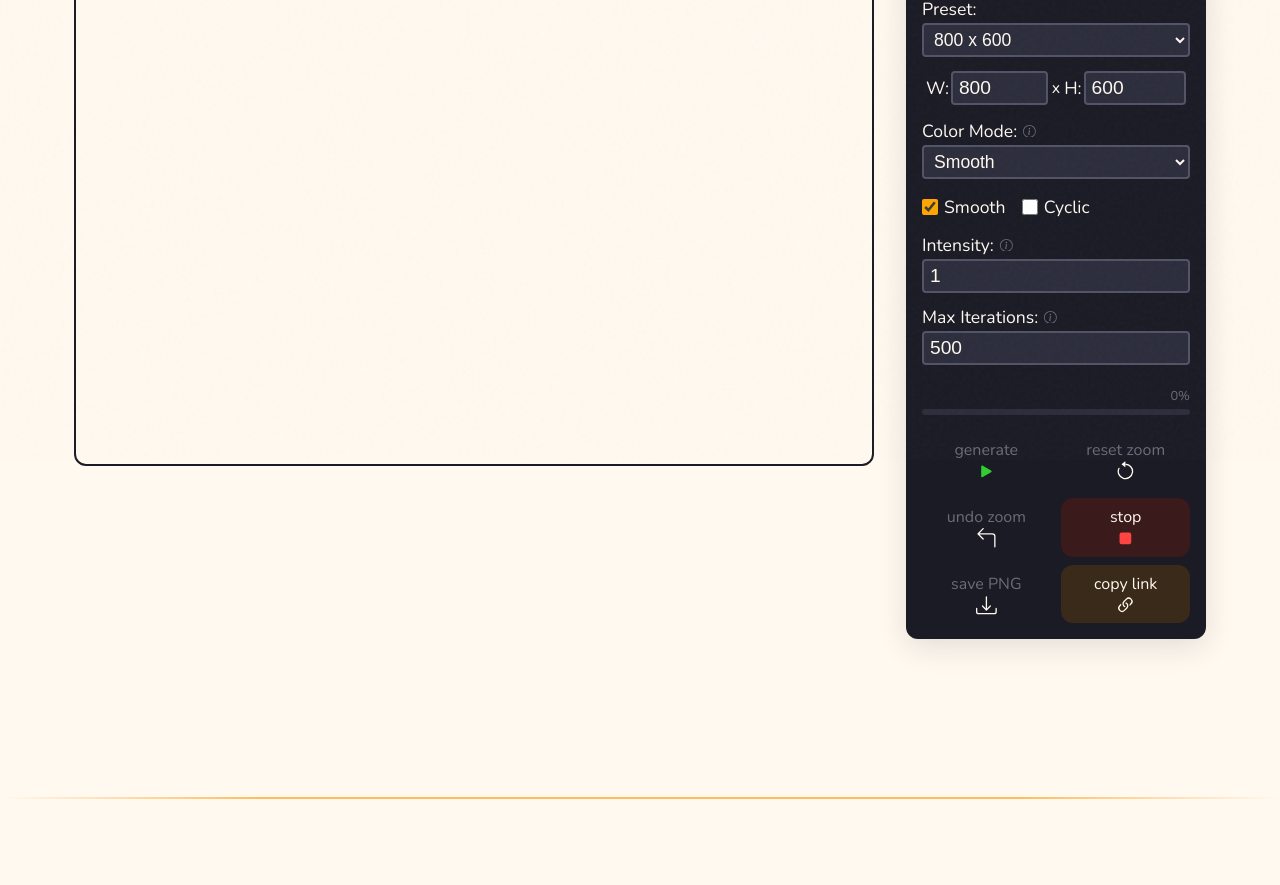
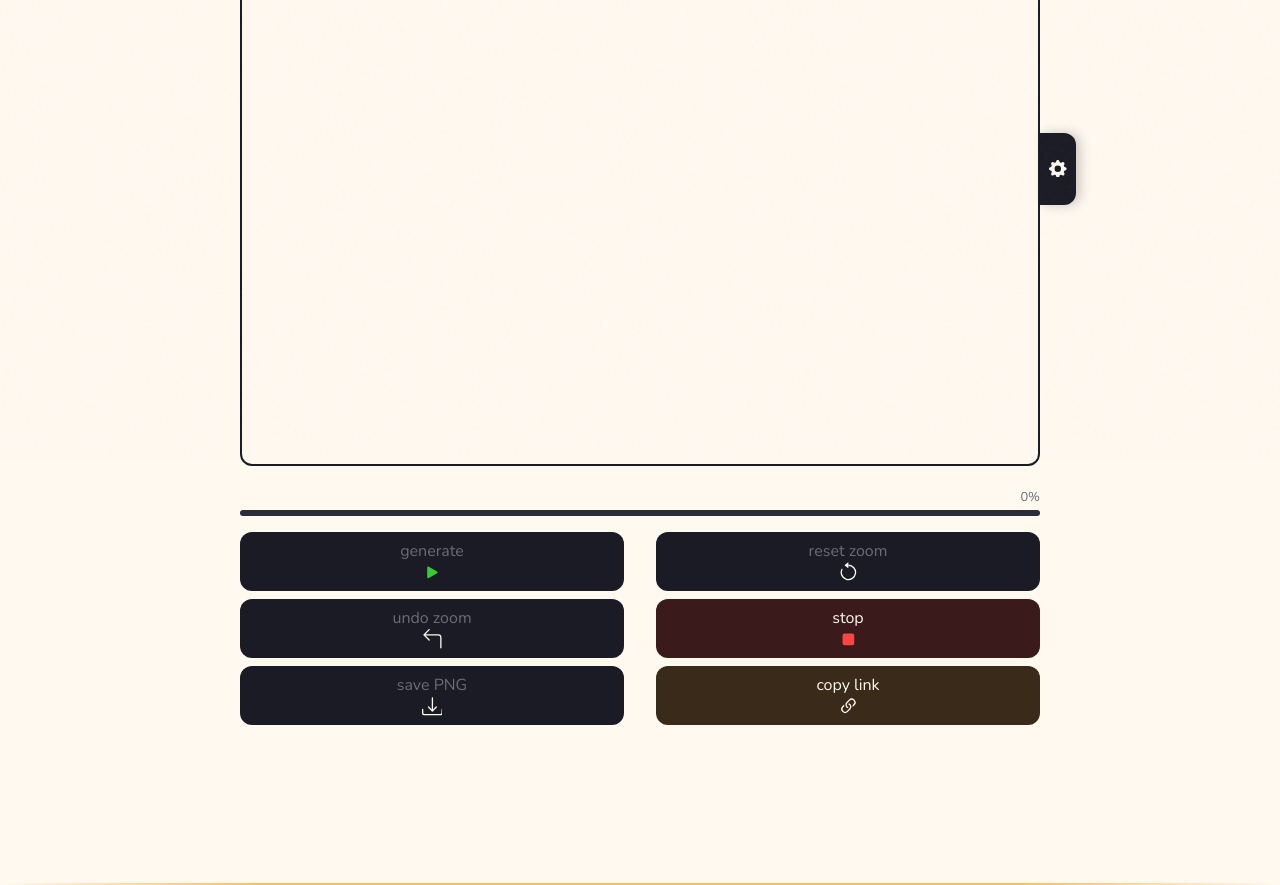
Before and after one commit to Septy2000/Portfolio-Website, a Next.js app: page /procedural-art-generator in a window 1280 px wide. Shown: the part 340-1225 px from the top of the page. Before the commit the page ends 1139 px from the top, so only its background shows below. Built offline with nearby package versions, Linux system fonts and the light colour scheme.

Commit message:
Menu adjustments

```diff
--- a/src/components/Sections/ProceduralArtGeneratorSections/ProceduralArtGeneratorSection/ParametersMenu/ParametersMenu.styled.tsx
+++ b/src/components/Sections/ProceduralArtGeneratorSections/ProceduralArtGeneratorSection/ParametersMenu/ParametersMenu.styled.tsx
@@ -39,6 +39,17 @@ export const Container = styled.div<{ $variant?: string }>`
         padding: 0;
         max-width: none;
         width: 100%;
+    `}
+
+    ${({ $variant }) =>
+        $variant === "menus-only" &&
+        `
+        margin-left: 0;
+        max-width: none;
+        width: 100%;
+        box-shadow: none;
+        border-radius: 0;
+        background: transparent;
     `}
 `;
 
--- a/src/components/Sections/ProceduralArtGeneratorSections/ProceduralArtGeneratorSection/ProceduralArtGeneratorSection.styled.tsx
+++ b/src/components/Sections/ProceduralArtGeneratorSections/ProceduralArtGeneratorSection/ProceduralArtGeneratorSection.styled.tsx
@@ -23,31 +23,16 @@ export const GeneratorContainer = styled.div`
     }
 `;
 
-export const MenuContainer = styled.div`
-    display: flex;
-    flex-direction: column;
-    align-items: center;
-    flex-shrink: 0;
-
-    @media (max-width: ${({ theme }) => theme.screen.medium}) {
-        display: none;
-    }
-`;
 export const CanvasWrapper = styled.div`
     position: relative;
-    flex: 1;
-    min-width: 0;
     max-width: 800px;
+    width: 100%;
 `;
 
-export const MobileButtonsContainer = styled.div`
-    display: none;
+export const ButtonsUnderCanvas = styled.div`
     width: 100%;
-
-    @media (max-width: ${({ theme }) => theme.screen.medium}) {
-        display: block;
-        margin-top: ${({ theme }) => theme.margin.small};
-    }
+    max-width: 800px;
+    margin-top: ${({ theme }) => theme.margin.small};
 `;
 
 export const Canvas = styled.canvas`
@@ -69,6 +54,103 @@ export const CoordinateOverlay = styled.div`
     border-radius: 8px;
     pointer-events: none;
     user-select: none;
+`;
+
+export const SidePanelToggle = styled.button`
+    position: absolute;
+    right: 0;
+    top: 50%;
+    transform: translate(100%, -50%);
+    width: 36px;
+    height: 72px;
+    border: none;
+    border-radius: 0 ${({ theme }) => theme.borderRadius.small} ${({ theme }) => theme.borderRadius.small} 0;
+    background: ${({ theme }) => theme.colors.surface.secondary};
+    color: ${({ theme }) => theme.colors.text.secondary};
+    font-size: 1.1rem;
+    cursor: pointer;
+    z-index: 10;
+    display: flex;
+    align-items: center;
+    justify-content: center;
+    box-shadow: 4px 0 12px rgba(0, 0, 0, 0.2);
+    transition: background 0.2s ease;
+
+    &:hover {
+        background: ${({ theme }) => theme.colors.surface.secondary_shade.light_1};
+    }
+
+    @media (max-width: ${({ theme }) => theme.screen.medium}) {
+        display: none;
+    }
+`;
+
+const slideInFromRight = keyframes`
+    from {
+        transform: translateX(100%);
+    }
+    to {
+        transform: translateX(0);
+    }
+`;
+
+export const SidePanelOverlay = styled.div`
+    position: fixed;
+    inset: 0;
+    background: rgba(0, 0, 0, 0.5);
+    z-index: 49;
+
+    @media (max-width: ${({ theme }) => theme.screen.medium}) {
+        display: none;
+    }
+`;
+
+export const SidePanelContainer = styled.div`
+    position: fixed;
+    top: 0;
+    right: 0;
+    bottom: 0;
+    width: 320px;
+    background: ${({ theme }) => theme.colors.surface.secondary};
+    box-shadow: -4px 0 20px rgba(0, 0, 0, 0.3);
+    z-index: 50;
+    overflow-y: auto;
+    animation: ${slideInFromRight} 0.25s ease;
+
+    @media (max-width: ${({ theme }) => theme.screen.medium}) {
+        display: none;
+    }
+`;
+
+export const SidePanelHeader = styled.div`
+    display: flex;
+    align-items: center;
+    justify-content: space-between;
+    padding: 12px 16px;
+    border-bottom: 1px solid ${({ theme }) => theme.colors.surface.secondary_shade.light_2};
+`;
+
+export const SidePanelTitle = styled.span`
+    color: ${({ theme }) => theme.colors.text.secondary};
+    font-size: 1rem;
+    font-weight: 600;
+`;
+
+export const SidePanelClose = styled.button`
+    background: none;
+    border: none;
+    color: ${({ theme }) => theme.colors.text.muted};
+    font-size: 1.5rem;
+    cursor: pointer;
+    padding: 4px;
+    display: flex;
+    align-items: center;
+    justify-content: center;
+    border-radius: 4px;
+
+    &:hover {
+        color: ${({ theme }) => theme.colors.text.secondary};
+    }
 `;
 
 const slideUp = keyframes`
--- a/src/components/Sections/ProceduralArtGeneratorSections/ProceduralArtGeneratorSection/ProceduralArtGeneratorSection.tsx
+++ b/src/components/Sections/ProceduralArtGeneratorSections/ProceduralArtGeneratorSection/ProceduralArtGeneratorSection.tsx
@@ -11,16 +11,16 @@ import { useParameters } from "./ParametersProvider/ParametersProvider";
 import { convertParameters, convertColorModeParameters } from "@/utils/parametersTypeConversion";
 
 export default function ProceduralArtGeneratorSection() {
-    const [isMobileMenuOpen, setIsMobileMenuOpen] = useState(false);
+    const [isMenuOpen, setIsMenuOpen] = useState(false);
 
     useEffect(() => {
-        if (isMobileMenuOpen) {
+        if (isMenuOpen) {
             document.body.style.overflow = "hidden";
         } else {
             document.body.style.overflow = "";
         }
         return () => { document.body.style.overflow = ""; };
-    }, [isMobileMenuOpen]);
+    }, [isMenuOpen]);
 
     const canvasRef = useRef<HTMLCanvasElement | null>(null);
     const contextRef = useRef<CanvasRenderingContext2D | null>(null);
@@ -144,27 +144,42 @@ export default function ProceduralArtGeneratorSection() {
                             Re: {hoverCoords.re.toFixed(6)} Im: {hoverCoords.im.toFixed(6)}i
                         </Styled.CoordinateOverlay>
                     )}
+                    <Styled.SidePanelToggle onClick={() => setIsMenuOpen(true)}>
+                        <BsGearFill />
+                    </Styled.SidePanelToggle>
                 </Styled.CanvasWrapper>
-                <Styled.MenuContainer>
-                    <ParametersMenu {...menuProps} />
-                </Styled.MenuContainer>
             </Styled.GeneratorContainer>
 
-            <Styled.MobileButtonsContainer>
+            <Styled.ButtonsUnderCanvas>
                 <ParametersMenu {...menuProps} variant="buttons-only" />
-            </Styled.MobileButtonsContainer>
+            </Styled.ButtonsUnderCanvas>
 
-            <Styled.MobileMenuToggle onClick={() => setIsMobileMenuOpen(true)}>
+            {isMenuOpen && (
+                <React.Fragment>
+                    <Styled.SidePanelOverlay onClick={() => setIsMenuOpen(false)} />
+                    <Styled.SidePanelContainer>
+                        <Styled.SidePanelHeader>
+                            <Styled.SidePanelTitle>Parameters</Styled.SidePanelTitle>
+                            <Styled.SidePanelClose onClick={() => setIsMenuOpen(false)}>
+                                <BsXLg />
+                            </Styled.SidePanelClose>
+                        </Styled.SidePanelHeader>
+                        <ParametersMenu {...menuProps} variant="menus-only" />
+                    </Styled.SidePanelContainer>
+                </React.Fragment>
+            )}
+
+            <Styled.MobileMenuToggle onClick={() => setIsMenuOpen(true)}>
                 <BsGearFill />
             </Styled.MobileMenuToggle>
 
-            {isMobileMenuOpen && (
+            {isMenuOpen && (
                 <React.Fragment>
-                    <Styled.BottomSheetOverlay onClick={() => setIsMobileMenuOpen(false)} />
+                    <Styled.BottomSheetOverlay onClick={() => setIsMenuOpen(false)} />
                     <Styled.BottomSheetContainer>
                         <Styled.BottomSheetHeader>
                             <Styled.BottomSheetTitle>Parameters</Styled.BottomSheetTitle>
-                            <Styled.BottomSheetClose onClick={() => setIsMobileMenuOpen(false)}>
+                            <Styled.BottomSheetClose onClick={() => setIsMenuOpen(false)}>
                                 <BsXLg />
                             </Styled.BottomSheetClose>
                         </Styled.BottomSheetHeader>
```
